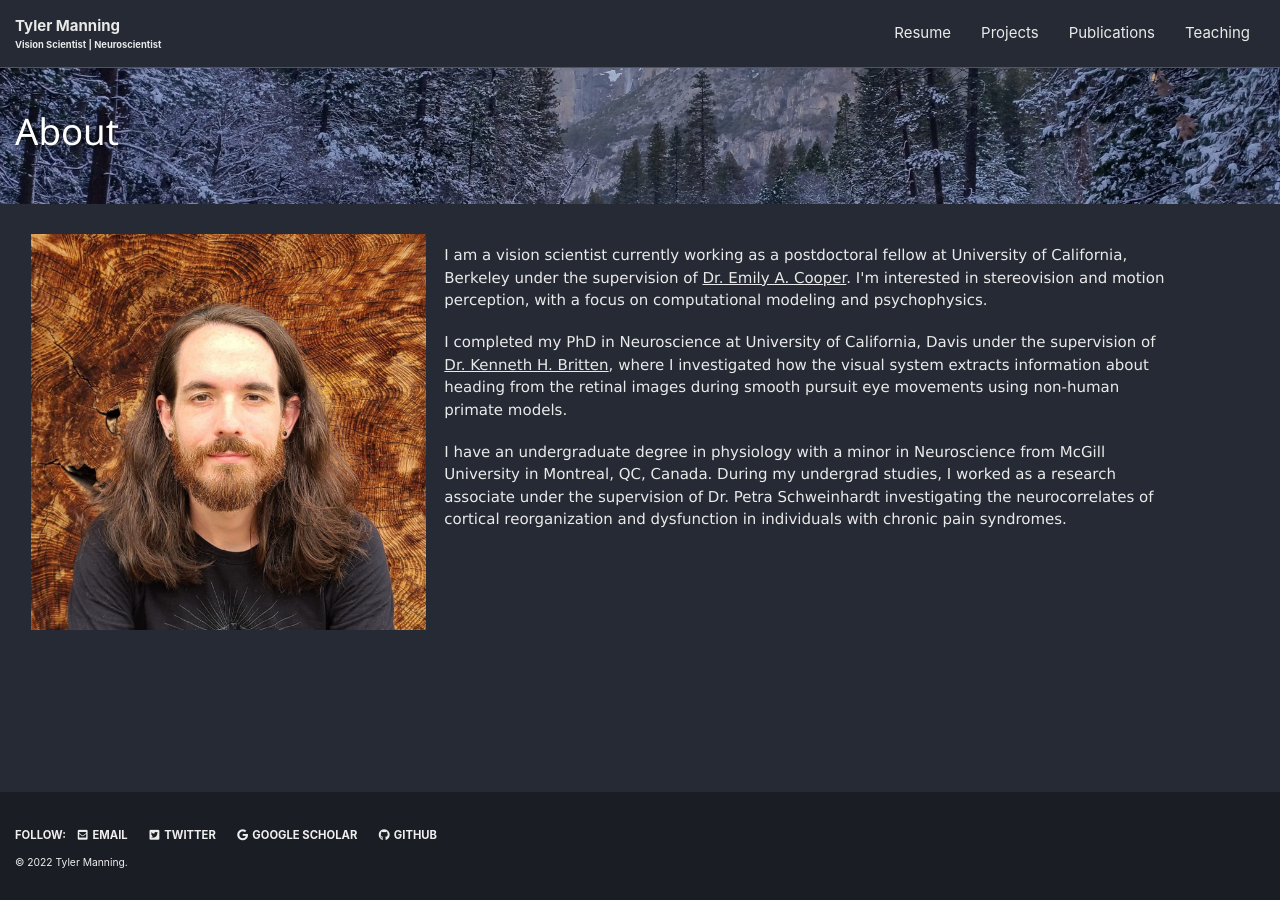
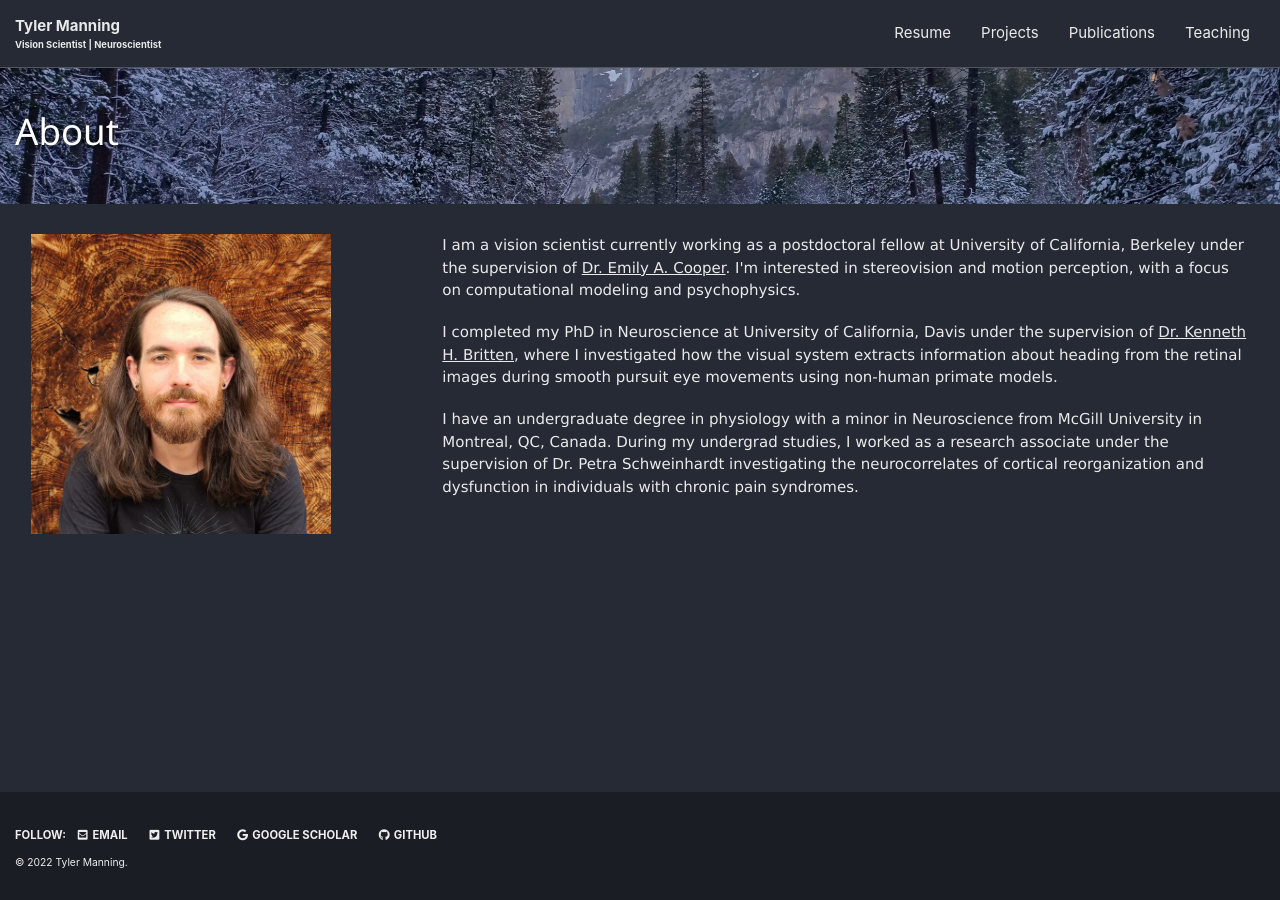
Before and after one commit to tsmanning/tsmanning.github.io, a Jekyll site: the page built from index.html, in a window 1280 px wide. Built offline with Jekyll 4.4.1, drawn with Linux system fonts in a browser that asks for light colours; cached includes are drawn as plain includes; the list of posts is cut into pages by our own code.

Commit message:
add home sidebar

```diff
--- a/index.html
+++ b/index.html
@@ -82,10 +82,10 @@ feature_row:
   <div class="w3-row-padding">
     <!-- Left Column -->
     <div class="w3-third">
-      <img src="/assets/images/photo_2021-08-09_09-49-12.jpg" alt="headshot" width="300" height="300" class="responsive">
+      <img src="/assets/images/photo_2021-08-09_09-49-12.jpg" alt="headshot" width="300" height="300">
     </div>
     <!-- Right Column -->
-    <div class="column right">
+    <div class="w3-twothird">
       <p>I am a vision scientist currently working as a postdoctoral fellow at University of California, Berkeley
       under the supervision of <a href="http://www.emilyacooper.org/">Dr. Emily A. Cooper</a>. I'm interested in stereovision and
       motion perception, with a focus on computational modeling and psychophysics.</p>
```
